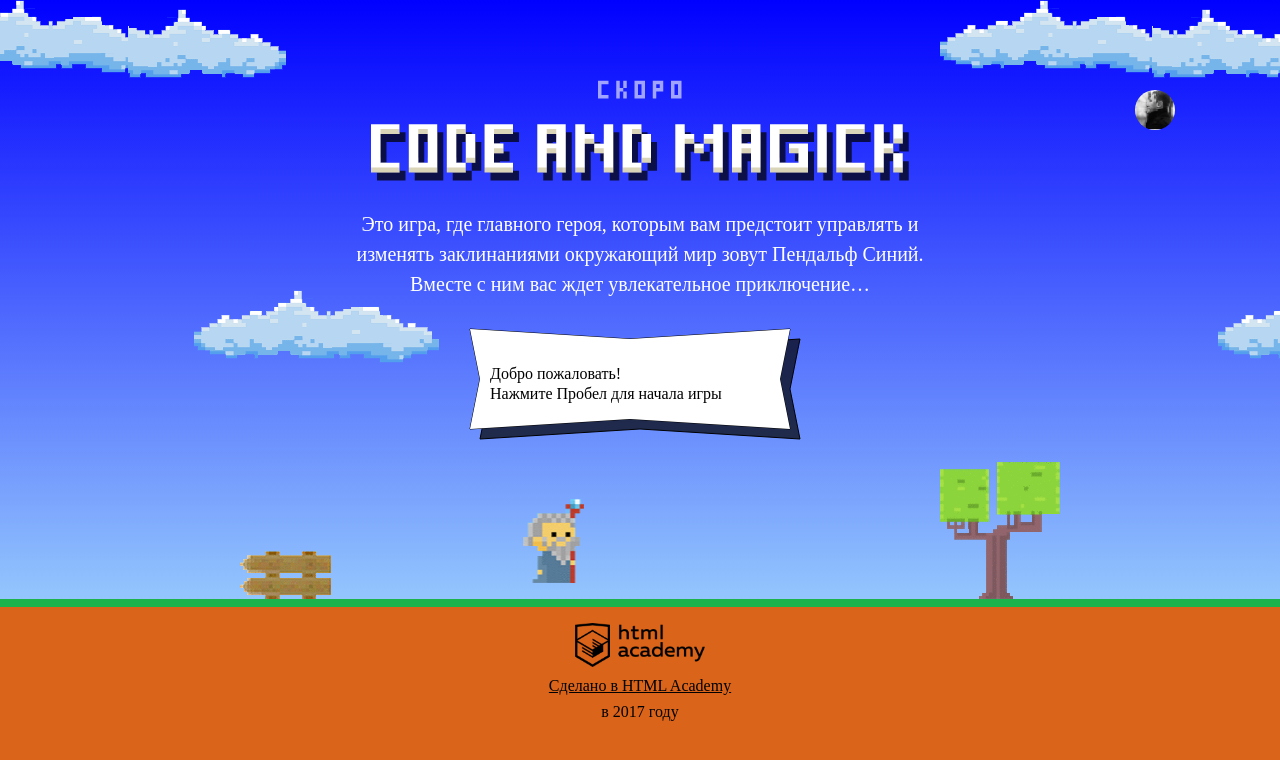
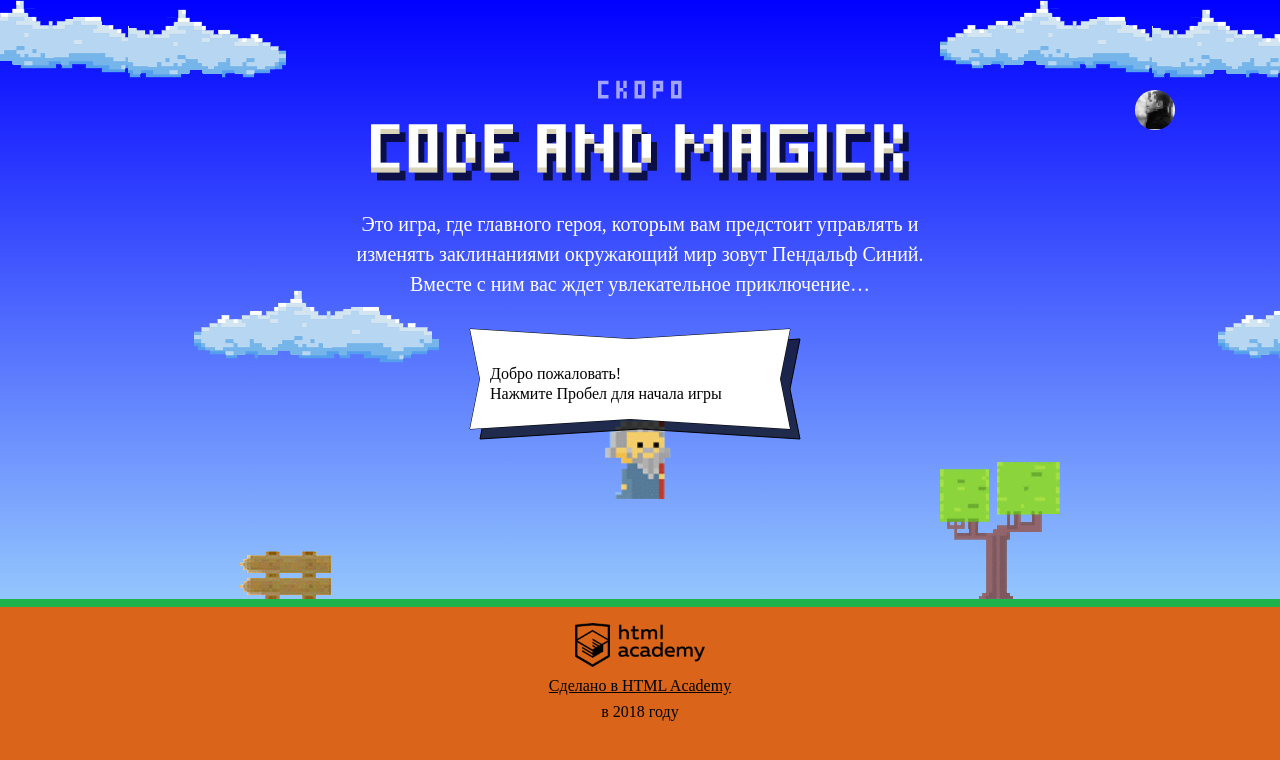
Before and after one commit to kagero900/424141-code-and-magick, a website: page index.html in a window 1280 px wide. Drawn offline with Linux system fonts and the light colour scheme; a web font is replaced by a local one.

Commit message:
заданы размеры и расположение мага

```diff
--- a/index.html
+++ b/index.html
@@ -162,7 +162,7 @@
 
 <footer>
   <p><a href="http://htmlacademy.ru" class="footer-link"><img src="img/htmlacademy-logo.png" alt="HTML Academy"
-                                                              width="130">Сделано в HTML Academy</a>в 2017 году</p>
+                                                              width="130">Сделано в HTML Academy</a>в 2018 году</p>
 </footer>
 
 <template id="similar-wizard-template" style="display: none">
@@ -181,6 +181,31 @@
   </div>
 </template>
 
+<script>
+  var fireballSize = 22;
+  var wizardSpeed = 3;
+  var wizardWidth = 70;
+
+//Функция управления скоростью фаербола в зависимости от направления ветра
+  var getFireballSpeed = function (left) {
+    return left ? 5 : 2;
+  };
+
+//Функция расчета высоты мага пропорционально его ширине
+  var getWizardHeight = function () {
+    return 1.337 * wizardWidth;
+  };
+
+//Функция задания положения мага по горизонтали
+  var getWizardX = function (width) {
+    return width / 2 - wizardWidth / 2;
+  }
+
+//Функция задания положения мага по вертикали
+  var getWizardY = function (height) {
+    return height / 3 * 2 - getWizardHeight();
+  }
+</script>
 <script src="js/game.js"></script>
 
 </body>
```
